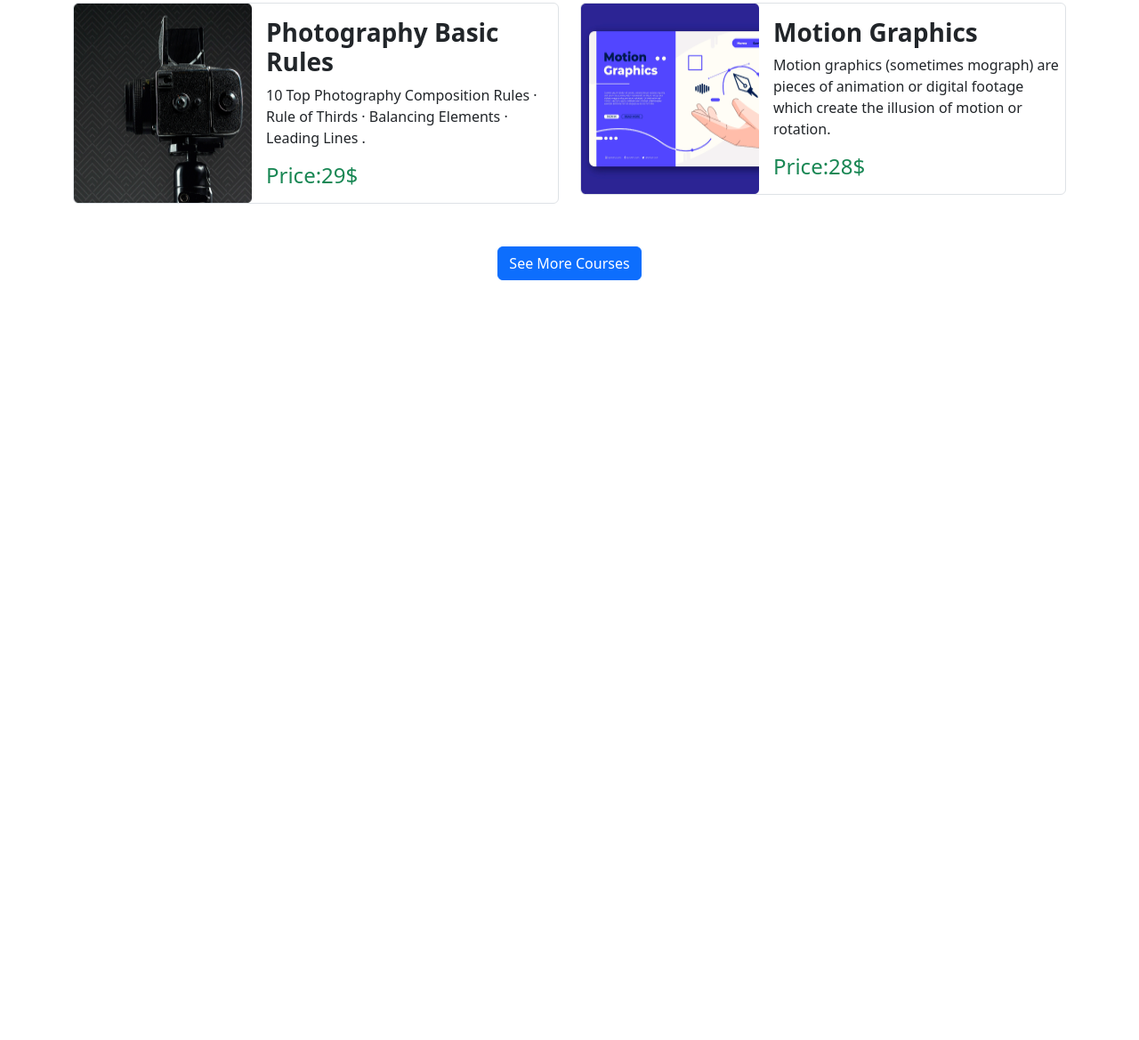
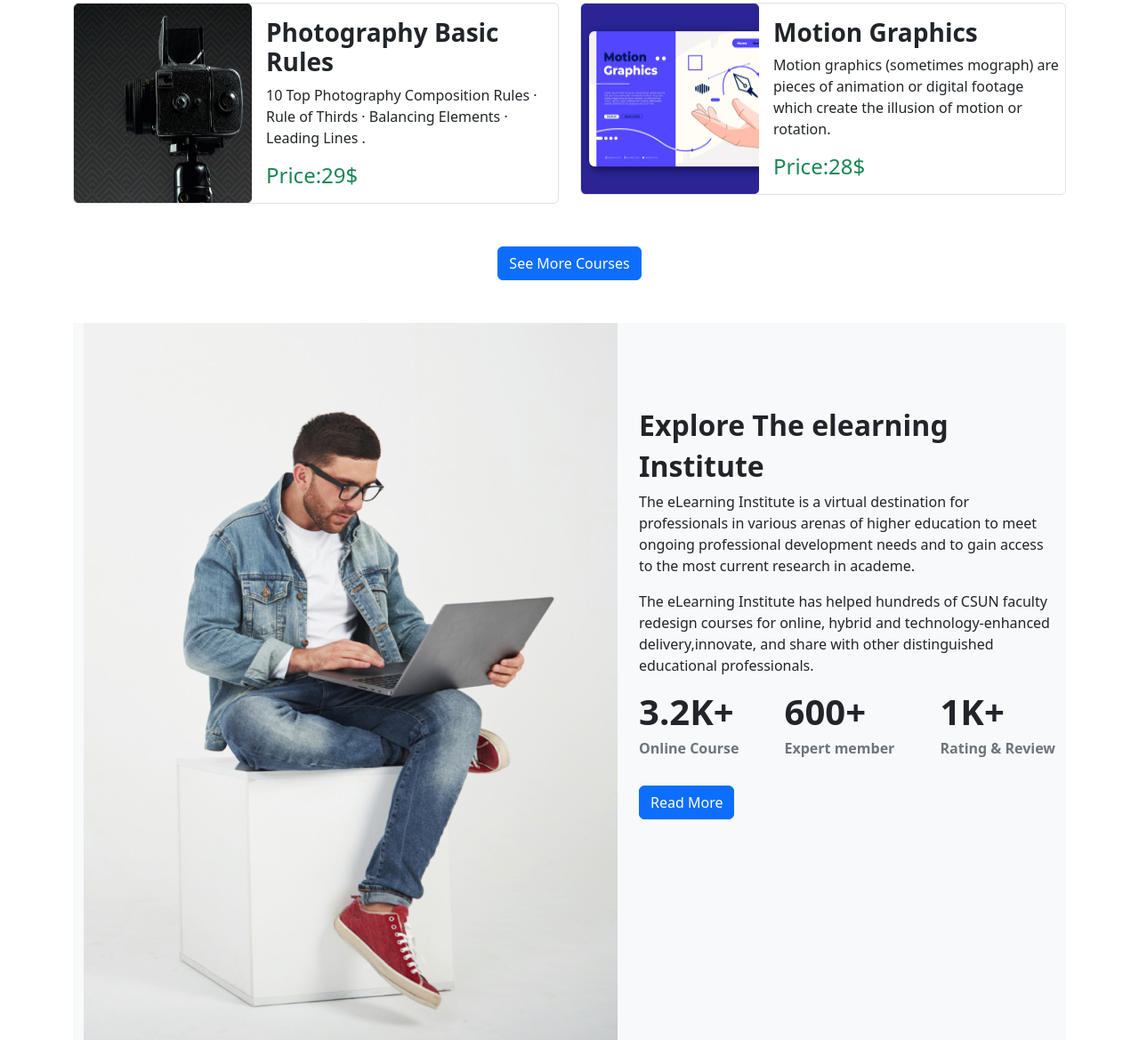
Before and after one commit to Imrantipu/tech-guide, a plain HTML site: page index.html in a window 1280 px wide. Shown: the part 1527-2696 px from the top of the page at 89% size. Before the commit the page ends 1842 px from the top, so only its background shows below. Drawn offline with nearby package versions, Linux system fonts and the light colour scheme.

Commit message:
section explor e learning institute tried

```diff
--- a/index.html
+++ b/index.html
@@ -206,9 +206,49 @@
             </div>
             <!---------------courses button end------------>
         </section>
-        <!-------------courses categories end-2
+
+
+        <!----------------institute start---------------->
+        <section class="container mt-5">
+            <div class="container text-center bg-light">
+                <div class="row">
+                    <div class="col">
+                        <img class="border-0" src="/images/working.png" alt="">
+                    </div>
+                    <div class="col  mt-5">
+                        <h2 class="fw-bold text-start mt-5">Explore The elearning</h2>
+                        <h2 class="fw-bold text-start">Institute</h2>
+                        <p class="text-start">The eLearning Institute is a virtual destination for professionals in
+                            various arenas of higher education to meet ongoing professional development needs and to
+                            gain access to the most current research in academe.</p>
+                        <p class="text-start">The eLearning Institute has helped hundreds of CSUN faculty redesign
+                            courses for online, hybrid and technology-enhanced delivery,innovate, and share with other
+                            distinguished educational professionals.</p>
+                        <div class="d-flex justify-content-between">
+                            <div class="text-start">
+                                <h1 class="fw-bold">3.2K+</h1>
+                                <h6 class="fw-bold text-secondary">Online Course</h6>
+                            </div>
+                            <div class="text-start">
+                                <h1 class="fw-bold">600+</h1>
+                                <h6 class="fw-bold text-secondary">Expert member
+                                </h6>
+                            </div>
+                            <div class="text-start">
+                                <h1 class="fw-bold">1K+</h1>
+                                <h6 class="fw-bold text-secondary">Rating & Review</h6>
+                            </div>
+                        </div>
+                        <div class="text-start mt-4">
+                            <a class="btn btn-primary" href="#" role="button">Read More</a>
+                        </div>
+                    </div>
+                </div>
+            </div>
+        </section>
+        <!----------------institute end-----------
     </main>
-    <!-----------------------------main end-------------------------------->
+
         <script src="https://cdn.jsdelivr.net/npm/bootstrap@5.2.0/dist/js/bootstrap.bundle.min.js"
             integrity="sha384-A3rJD856KowSb7dwlZdYEkO39Gagi7vIsF0jrRAoQmDKKtQBHUuLZ9AsSv4jD4Xa"
             crossorigin="anonymous"></script>
```
